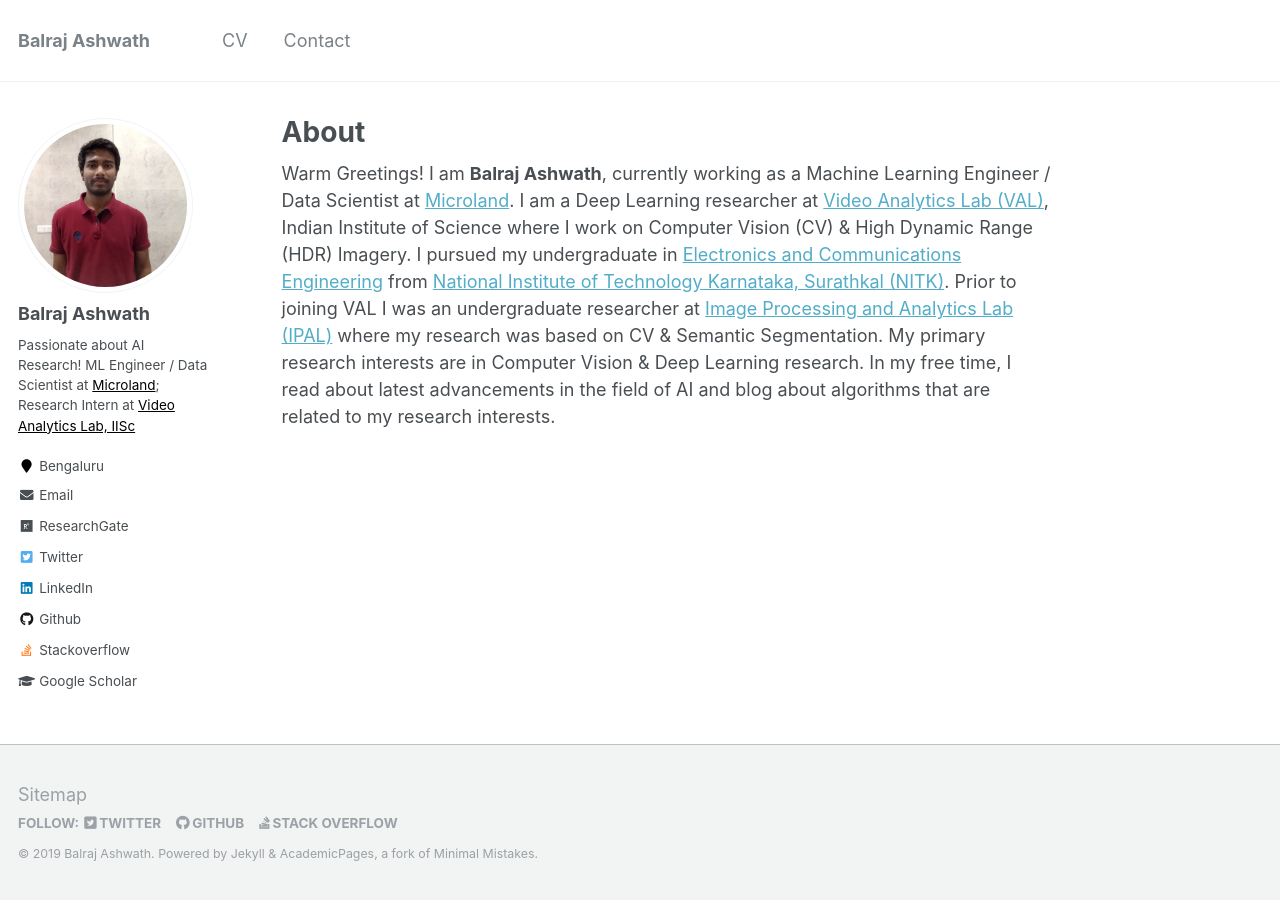
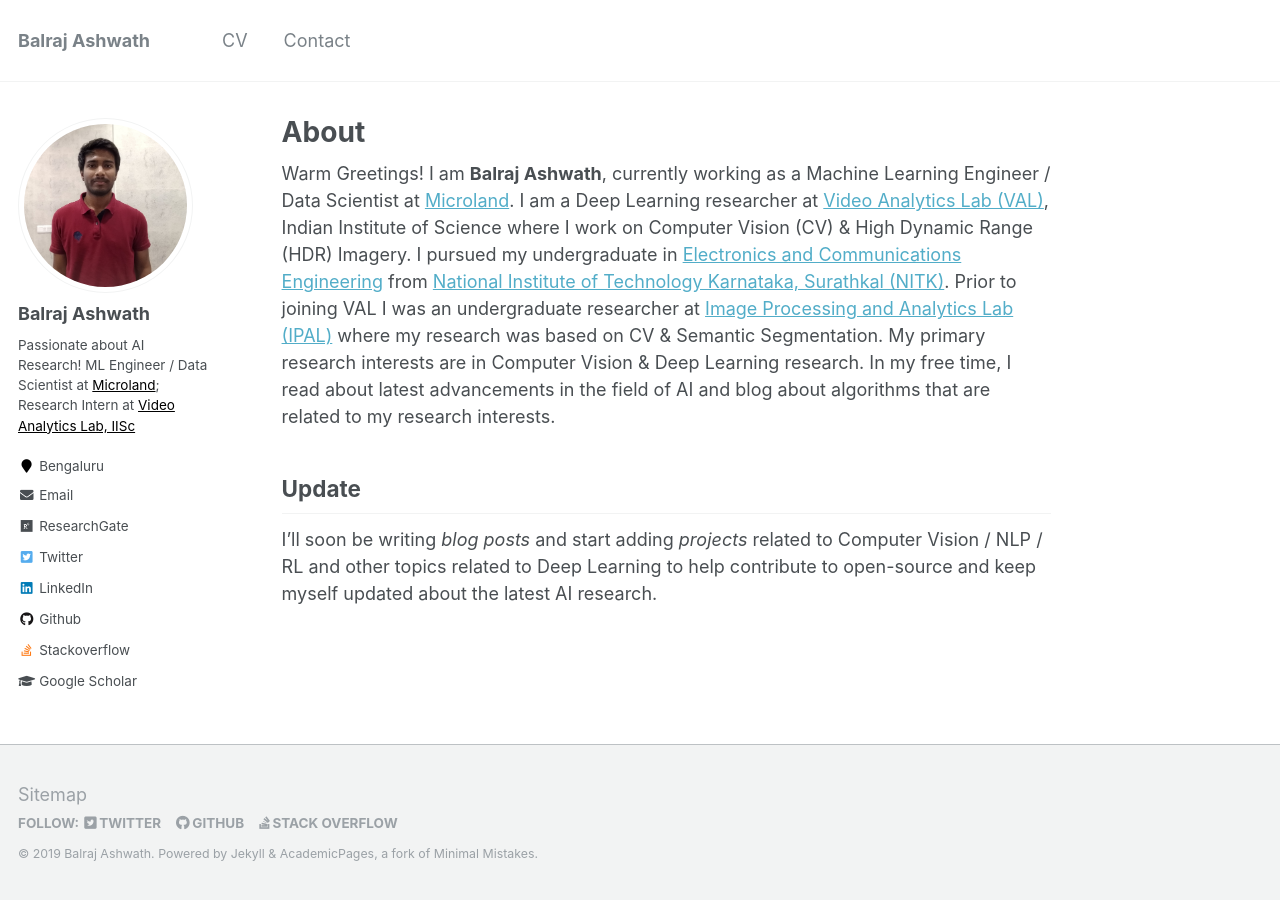
Before and after one commit to BalrajAshwath/BalrajAshwath.github.io, a Jekyll site: the page built from _pages/about.md, in a window 1280 px wide. Built offline with Jekyll 4.4.1, drawn with Linux system fonts in a browser that asks for light colours.

Commit message:
Updated About

```diff
--- a/_pages/about.md
+++ b/_pages/about.md
@@ -11,3 +11,7 @@ redirect_from:
 {% include base_path %}
 
 Warm Greetings! I am **Balraj Ashwath**, currently working as a Machine Learning Engineer / Data Scientist at [Microland](https://www.microland.com/). I am a Deep Learning researcher at [Video Analytics Lab (VAL)](http://val.serc.iisc.ernet.in/valweb), Indian Institute of Science where I work on Computer Vision (CV) & High Dynamic Range (HDR) Imagery. I pursued my undergraduate in [Electronics and Communications Engineering](https://ece.nitk.ac.in/) from [National Institute of Technology Karnataka, Surathkal (NITK)](https://www.nitk.ac.in/). Prior to joining VAL I was an undergraduate researcher at [Image Processing and Analytics Lab (IPAL)](https://www.researchgate.net/lab/Image-Processing-and-Analysis-Laboratory-IPAL-Dr-Shyam-Lal) where my research was based on CV & Semantic Segmentation. My primary research interests are in Computer Vision & Deep Learning research. In my free time, I read about latest advancements in the field of AI and blog about algorithms that are related to my research interests.
+
+
+## Update
+I'll soon be writing *blog posts* and start adding *projects* related to Computer Vision / NLP / RL and other topics related to Deep Learning to help contribute to open-source and keep myself updated about the latest AI research.
```
